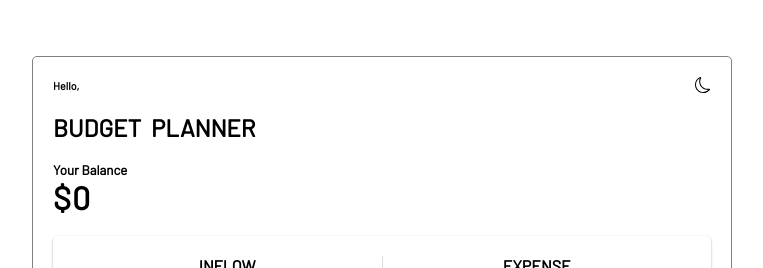
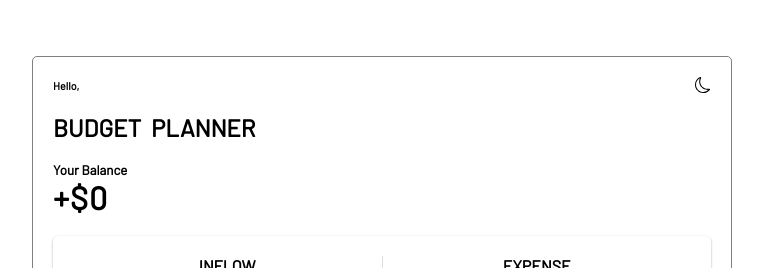
Before and after one commit to Jlbspyder/Budget-Planner, a React (Vite) app: page /homepage in a window 1280 px wide. Shown: the top 268 px of the page, without its empty margins (258-1021 px from the left). Built offline with nearby package versions, Linux system fonts and the light colour scheme; no server answers; the database is empty; a web font is replaced by a local one.

Commit message:
Update Balance.jsx

```diff
--- a/src/components/Balance.jsx
+++ b/src/components/Balance.jsx
@@ -24,12 +24,14 @@ export const Balance = ({ lightmode }) => {
 
   const total = amounts.reduce((acc, item) => (acc += item), 0);
 
+  const sign = total < 0 ? "-" : "+";
+
   return (
     <div className="header">
       <div>
         <h2>Budget Planner</h2>
         <h5>Your Balance</h5>
-        <h1>${total}</h1>
+        <h1>{sign}${Math.abs(total)}</h1>
       </div>
       {avatar && (
         <div className="avatar">
```
